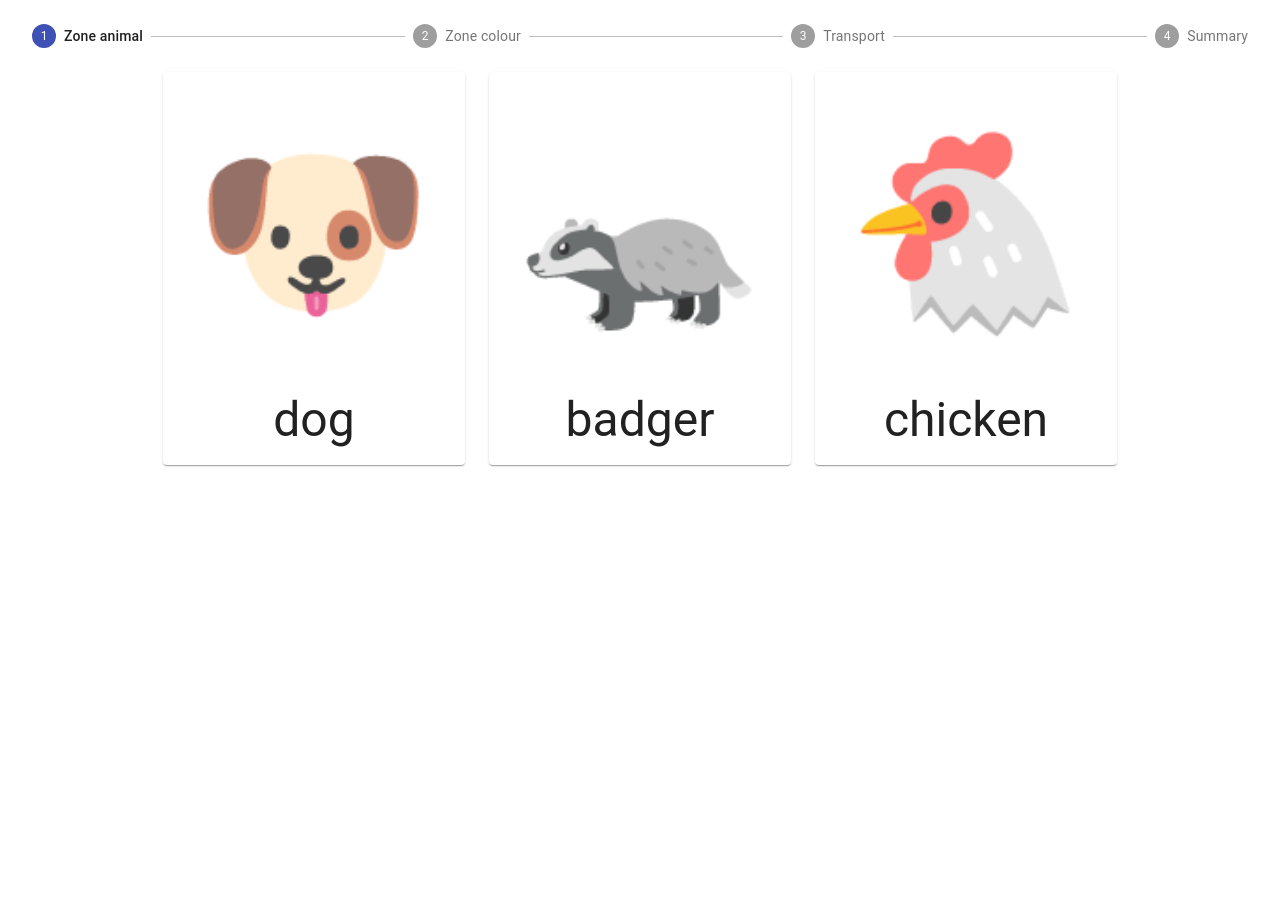
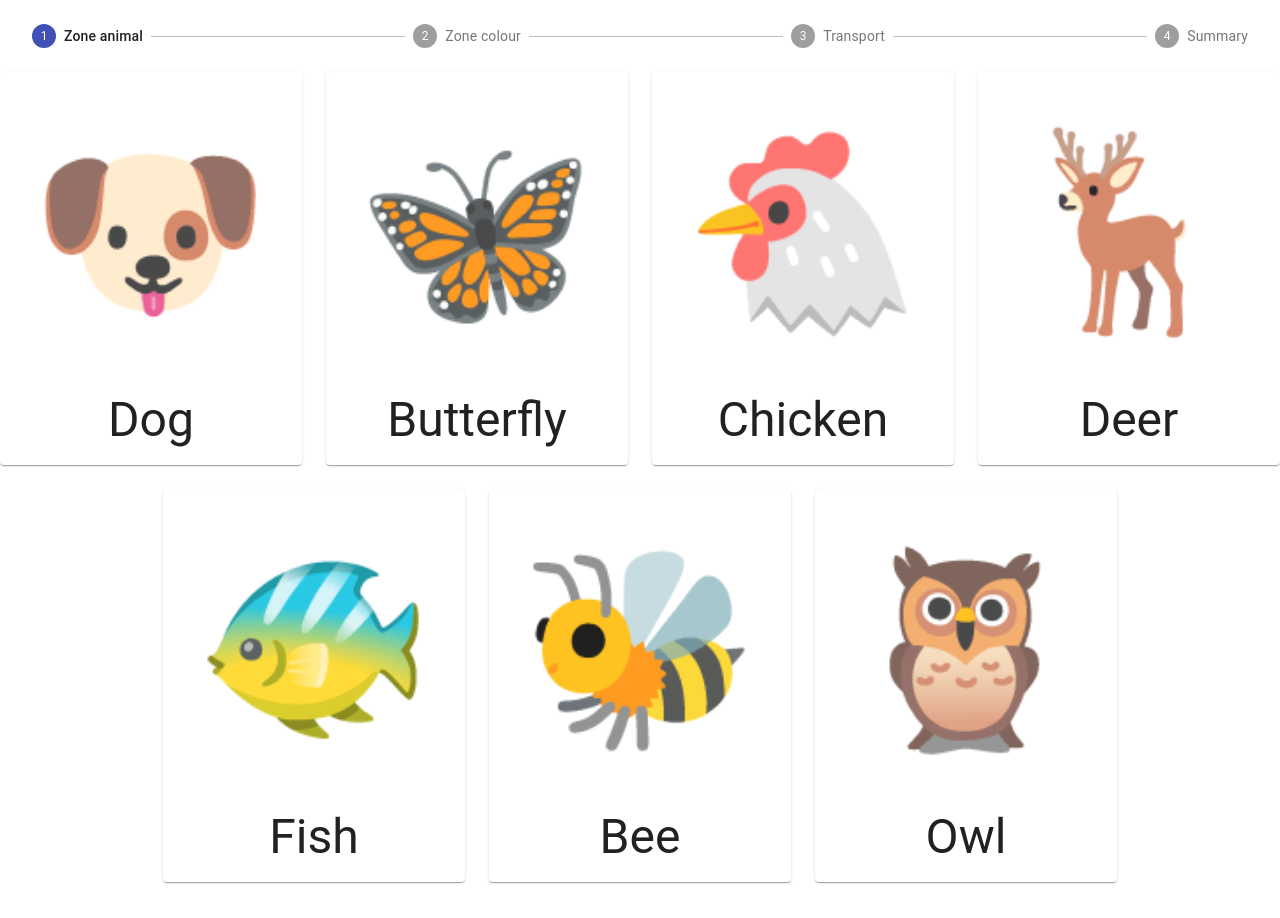
Before and after one commit to jrdavenport/carbon-calc-app, a React (Create React App) app: page / in a window 1280 px wide. Before the commit the page ends 800 px from the top, so only its background shows below. Built offline with nearby package versions, Linux system fonts and the light colour scheme.

Commit message:
adds school data as json file

```diff
--- a/src/Components/TransportSelection.tsx
+++ b/src/Components/TransportSelection.tsx
@@ -2,6 +2,7 @@ import { Grid } from '@material-ui/core';
 import React from 'react';
 import SelectionButton from '../Components/SelectionButton';
 import { buttonValue } from '../utils';
+import SCHOOL_DATA from '../school_data/school_1.json';
 
 interface Props {
   // selectedAnimal: string;
@@ -9,60 +10,20 @@ interface Props {
   handleNext: (selectedValue: buttonValue) => void;
 }
 
-let transport = [
-  { name: "Walk", emoji: "🚶" },
-  { name: "Bike", emoji: "🚲" },
-  { name: "Bus", emoji: "🚌" },
-  { name: "Petrol Car", emoji: "🚘🇵" },
-  { name: "Train", emoji: "🚆" },
-  { name: "Diesel Car", emoji: "🚘🇩" },
-  { name: "Electric Car", emoji: "🚘⚡" }
-]
-
-
 function TransportSelection({
   // selectedAnimal,
   // selectedColour,
   handleNext,
 }: Props) {
 
-
-  return <>
-    <Grid container spacing={3} justify="center">
-      <Grid item xs={3}>
-        <SelectionButton text={{ transport: "Walk" }} transport="🦶"
-          onClick={() => handleNext({ value: 'walk', img: "🦶" })} />
+  const transports: buttonValue[] = (SCHOOL_DATA["transports"] as buttonValue[]);
+  return <Grid container spacing={3} justify="center" >
+    {transports.map((transport: buttonValue) => {
+      return <Grid item xs={3}>
+        <SelectionButton text={{ transport: transport.value }} transport={transport.img} onClick={() => handleNext(transport)} />
       </Grid>
-      <Grid item xs={3}>
-        <SelectionButton text={{ transport: "Bike" }} transport="🚲"
-          onClick={() => handleNext({ value: 'bike', img: "🚲" })} />
-      </Grid>
-      <Grid item xs={3}>
-        <SelectionButton text={{ transport: "Train" }} transport="🚆"
-          onClick={() => handleNext({ value: 'train', img: "🚆" })} />
-      </Grid>
-    </Grid>
-    <Grid container spacing={3} justify="center">
-      <Grid item xs={3}>
-        <SelectionButton text={{ transport: "Bus" }} transport="🚌"
-          onClick={() => handleNext({ value: 'bus', img: "🚌" })} />
-      </Grid>
-      <Grid item xs={3}>
-        <SelectionButton text={{ transport: "Petrol Car" }} transport="🇵🚘"
-          onClick={() => handleNext({ value: 'petrol_car', img: "🇵🚘" })} />
-      </Grid>
-      <Grid item xs={3}>
-        <SelectionButton text={{ transport: "Diesel Car" }} transport="🇩🚘"
-          onClick={() => handleNext({ value: 'diesel_car', img: "🇩🚘" })} />
-      </Grid>
-      <Grid item xs={3}>
-        <SelectionButton text={{ transport: "Electric Car" }} transport="⚡🚘"
-          onClick={() => handleNext({ value: 'electric_Car', img: "⚡🚘" })} />
-      </Grid>
-    </Grid>
-
-  </>
-
+    })}
+  </Grid >;
 
 }
 
--- a/src/Components/ZoneAnimalSelection.tsx
+++ b/src/Components/ZoneAnimalSelection.tsx
@@ -2,6 +2,7 @@ import { Grid } from '@material-ui/core';
 import React from 'react';
 import SelectionButton from '../Components/SelectionButton';
 import { buttonValue } from '../utils';
+import SCHOOL_DATA from '../school_data/school_1.json';
 
 interface Props {
   handleNext: (selectedValue: buttonValue) => void;
@@ -10,17 +11,13 @@ interface Props {
 function ZoneAnimalSelection({
   handleNext,
 }: Props) {
-
+  const animals: buttonValue[] = (SCHOOL_DATA["zones"]["animals"] as buttonValue[]);
   return <Grid container spacing={3} justify="center" >
-    <Grid item xs={3}>
-      <SelectionButton text={{ zone: "dog" }} animal="🐶" onClick={() => handleNext({ value: 'dog', img: "🐶" })} />
-    </Grid>
-    <Grid item xs={3}>
-      <SelectionButton text={{ zone: "badger" }} animal="🦡" onClick={() => handleNext({ value: 'badger', img: "🦡" })} />
-    </Grid>
-    <Grid item xs={3}>
-      <SelectionButton text={{ zone: "chicken" }} animal="🐔" onClick={() => handleNext({ value: 'chicken', img: "🐔" })} />
-    </Grid>
+    {animals.map((animal: buttonValue) => {
+      return <Grid item xs={3}>
+        <SelectionButton text={{ zone: animal.value }} animal={animal.img!} onClick={() => handleNext(animal)} />
+      </Grid>
+    })}
   </Grid >;
 }
 
--- a/src/Components/ZoneColourSelection.tsx
+++ b/src/Components/ZoneColourSelection.tsx
@@ -2,6 +2,7 @@ import { Grid } from '@material-ui/core';
 import React from 'react';
 import SelectionButton from '../Components/SelectionButton';
 import { buttonValue } from '../utils';
+import SCHOOL_DATA from '../school_data/school_1.json';
 
 interface Props {
   selectedAnimal: string;
@@ -12,18 +13,14 @@ function ZoneColourSelection({
   selectedAnimal,
   handleNext,
 }: Props) {
-
-  return <Grid container spacing={3} justify="center">
-    <Grid item xs={3}>
-      <SelectionButton text={{ zone: "red" }} animal={selectedAnimal} color='red' onClick={() => handleNext({ value: 'red' })} />
-    </Grid>
-    <Grid item xs={3}>
-      <SelectionButton text={{ zone: "yellow" }} animal={selectedAnimal} color='yellow' onClick={() => handleNext({ value: 'yellow' })} />
-    </Grid>
-    <Grid item xs={3}>
-      <SelectionButton text={{ zone: "blue" }} animal={selectedAnimal} color='blue' onClick={() => handleNext({ value: 'blue' })} />
-    </Grid>
-  </Grid>;
+  const colours: buttonValue[] = (SCHOOL_DATA["zones"]["colours"] as buttonValue[]);
+  return <Grid container spacing={3} justify="center" >
+    {colours.map((colour: buttonValue) => {
+      return <Grid item xs={6}>
+        <SelectionButton text={{ zone: colour.value }} animal={selectedAnimal} color={colour.value} onClick={() => handleNext(colour)} />
+      </Grid>
+    })}
+  </Grid >;
 }
 
 export default ZoneColourSelection
--- /dev/null
+++ b/src/school_data/school_1.json
@@ -0,0 +1,78 @@
+{
+  "zones": {
+    "animals": [
+      {
+        "value": "Dog",
+        "img": "🐶"
+      },
+      {
+        "value": "Butterfly",
+        "img": "🦋"
+      },
+      {
+        "value": "Chicken",
+        "img": "🐔"
+      },
+      {
+        "value": "Deer",
+        "img": "🦌"
+      },
+      {
+        "value": "Fish",
+        "img": "🐠"
+      },
+      {
+        "value": "Bee",
+        "img": "🐝"
+      },
+      {
+        "value": "Owl",
+        "img": "🦉"
+      }
+    ],
+    "colours": [
+      {
+        "value": "Red"
+      },
+      {
+        "value": "Green"
+      },
+      {
+        "value": "Pink"
+      },
+      {
+        "value": "Blue"
+      }
+    ]
+  },
+  "transports": [
+    {
+      "value": "Walk",
+      "img": "🥾"
+    },
+    {
+      "value": "Bike",
+      "img": "🚲"
+    },
+    {
+      "value": "Bus",
+      "img": "🚌"
+    },
+    {
+      "value": "Petrol Car",
+      "img": "🚘🇵"
+    },
+    {
+      "value": "Train",
+      "img": "🚆"
+    },
+    {
+      "value": "Diesel Car",
+      "img": "🚘🇩"
+    },
+    {
+      "value": "Electric Car",
+      "img": "🚘⚡"
+    }
+  ]
+}
```
